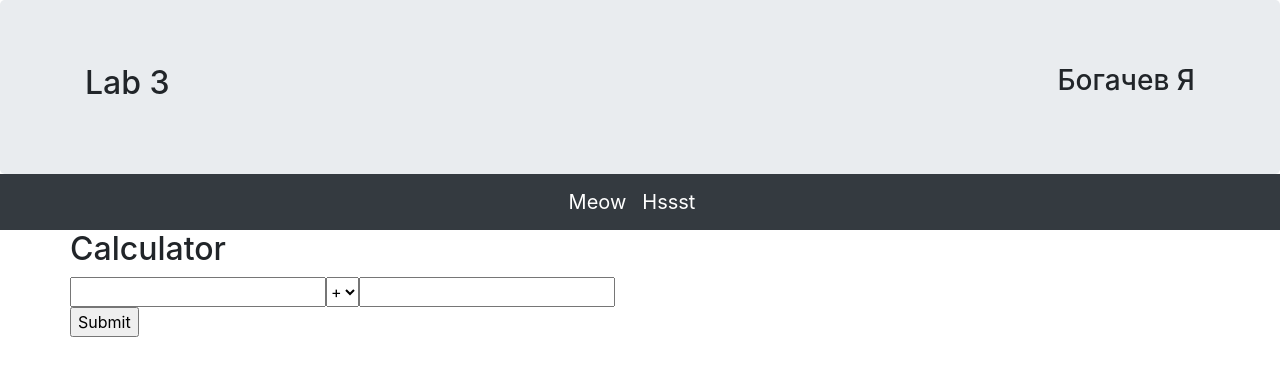
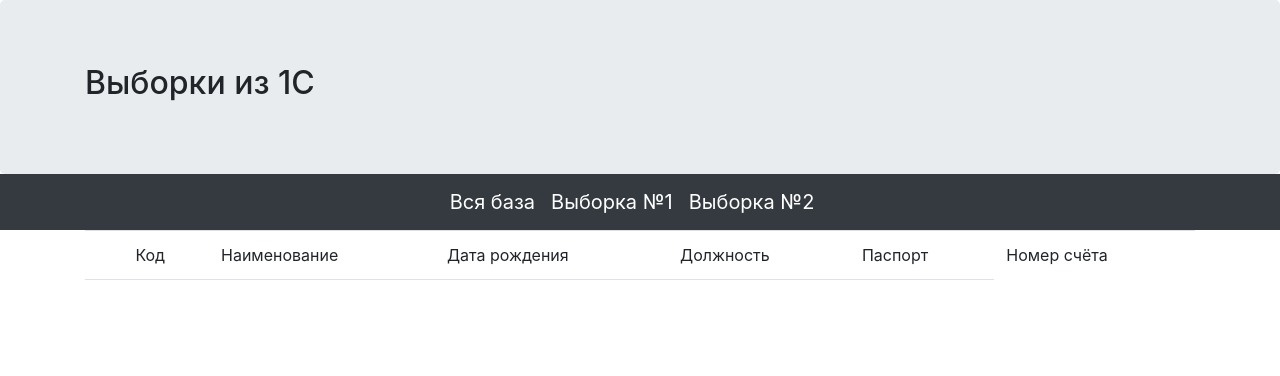
Before and after one commit to Steper2000/pd-2020, a Flask app: page / in a window 1280 px wide. Shown: the top 376 px of the page. Run offline with Flask 2, Linux system fonts and the light colour scheme; some libraries are stand-ins or nearby versions.

Commit message:
изменение html под БД

```diff
--- a/Serv/app/app.py
+++ b/Serv/app/app.py
@@ -4,25 +4,6 @@
 application = app
 
 @app.route('/')
-def aaa():
-    res = None
-    msg = None
-    if request.args:
-        try:
-            n1 = float(request.args.get('n1'))
-            op = request.args.get('op')
-            n2 = float(request.args.get('n2'))
-            if op == '+':
-                res = n1 + n2
-            elif op == '-':
-                res = n1 - n2
-            elif op == '*':
-                res = n1 * n2
-            elif op == '/':
-                res = n1 / n2
-        except ZeroDivisionError:
-            msg = 'You can not devide by zero'
-        except ValueError:
-            msg = 'Please enter numbers only'
-    return render_template('index.html', res = res, msg = msg)
+def index():
+    return render_template('index.html')
 application.run()
--- a/Serv/app/templates/base.html
+++ b/Serv/app/templates/base.html
@@ -7,19 +7,19 @@
     <meta http-equiv="X-UA-Compatible" content="ie=edge">
     <link rel="stylesheet" href="https://stackpath.bootstrapcdn.com/bootstrap/4.3.1/css/bootstrap.min.css"
         integrity="sha384-ggOyR0iXCbMQv3Xipma34MD+dH/1fQ784/j6cY/iJTQUOhcWr7x9JvoRxT2MZw1T" crossorigin="anonymous">
-    <title>Document</title>
+    <title>1С</title>
 </head>
 
 <body>
     <div class="jumbotron" style="margin-bottom: 0px;">
         <div class="d-flex container justify-content-between">
-            <h2 class="">Lab 3</h2>
-            <h3>Богачев Я</h3>
+            <h2 class="">Выборки из 1C</h2>
         </div>
     </div>
     <nav class="navbar navbar-expand-lg navbar-dark bg-dark justify-content-center">
-        <a class="navbar-brand" href="#">Meow</a>
-        <a class="navbar-brand" href="#">Hssst</a>
+        <a class="navbar-brand" href="/">Вся база</a>
+        <a class="navbar-brand" href="#">Выборка №1</a>
+        <a class="navbar-brand" href="#">Выборка №2</a>
     </nav>
     {% block content %}
     {% endblock %}
--- a/Serv/app/templates/index.html
+++ b/Serv/app/templates/index.html
@@ -2,26 +2,24 @@
 
 {% block content %}
 <div class="container">
-    <h2 class="row">Calculator</h2>
-    <form method="GET">
-        <div class="row">
-            <input type="text" name="n1" value="{{ request.args.get('n1', '') }}">
-            <select name="op">
-                <option value="+" {% if request.args.get('op') == '+' %} selected='selected' {% endif %}>+</option>
-                <option value="-" {% if request.args.get('op') == '-' %} selected='selected' {% endif %}>-</option>
-                <option value="*" {% if request.args.get('op') == '*' %} selected='selected' {% endif %}>*</option>
-                <option value="/" {% if request.args.get('op') == '/' %} selected='selected' {% endif %}>/</option>
-            </select>
-            <input type="text" name="n2" value="{{ request.args.get('n2', '') }}">
-        </div>
-        <input type="submit" class="row">
-    </form>
+    <table class="table">
+        <th>
+            <td>Код</td>
+            <td>Наименование</td>
+            <td>Дата рождения</td>
+            <td>Должность</td>
+            <td>Паспорт</td>
+            <td>Номер счёта</td>
+        </th>
+        <tr>
+            <td></td>
+            <td></td>
+            <td></td>
+            <td></td>
+            <td></td>
+            <td></td>
+        </tr>
+    </table>
 </div>
 
-    {% if res %}
-        <p class="container">{{ request.args.get('n1') }} {{ request.args.get('op') }} {{ request.args.get('n2') }} = {{ res }}</p>
-    {% endif %}
-    {% if msg %}
-        <p class="container">{{ msg }}</p>
-    {% endif %}
 {% endblock %}
```
Also changed, not shown: 2 other files.
